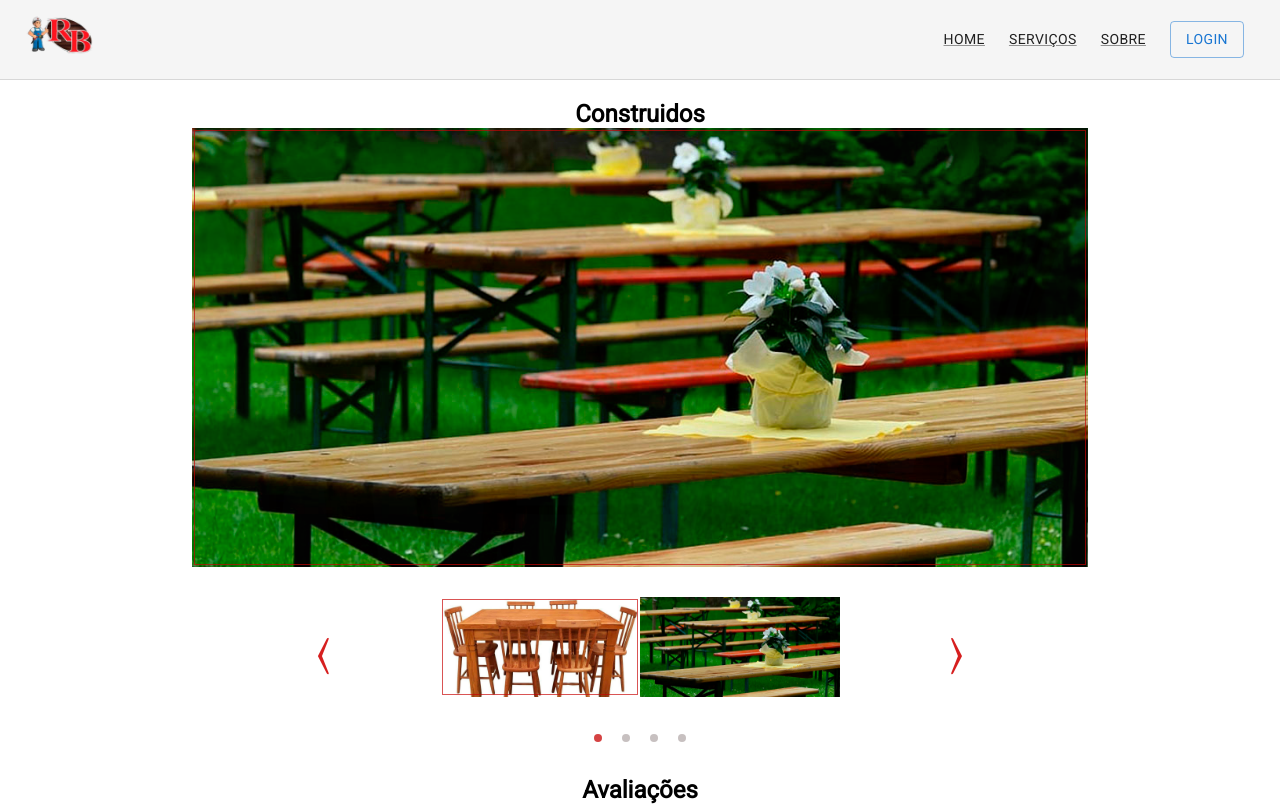
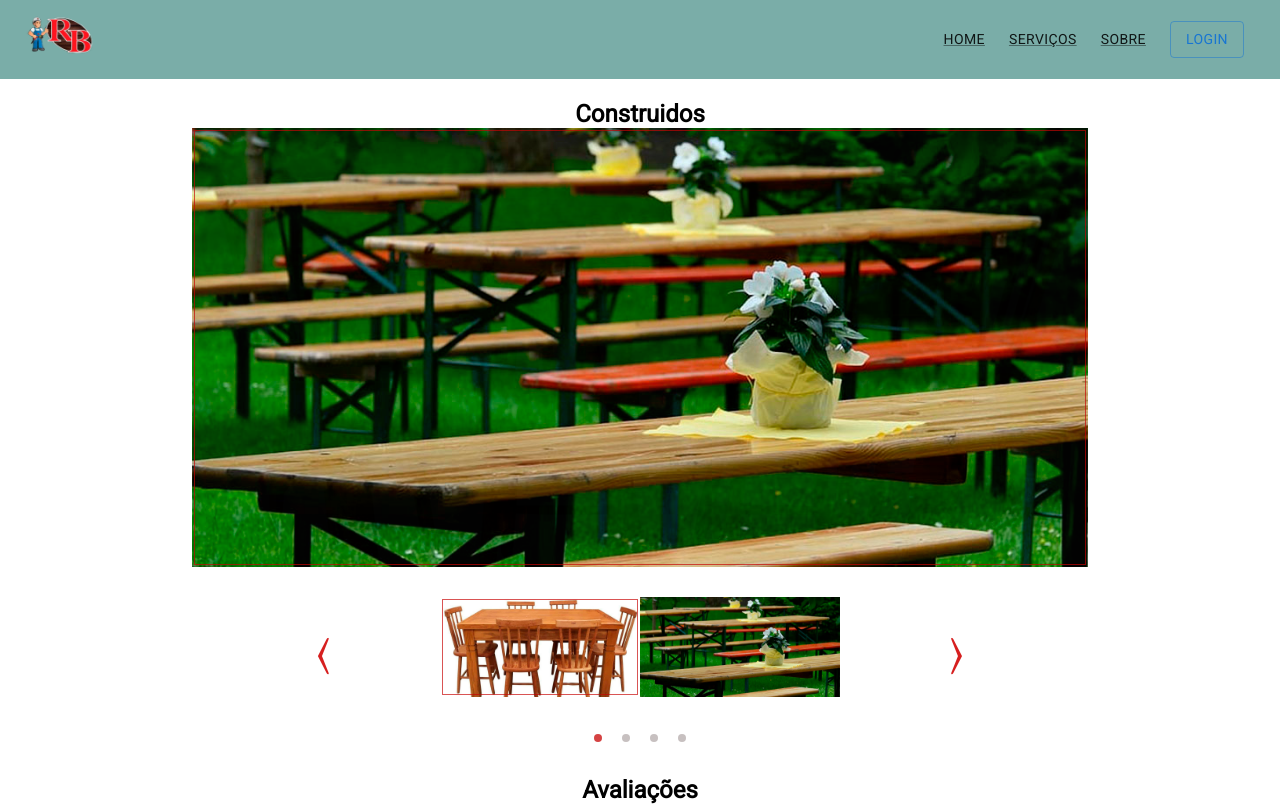
Before and after one commit to JorgeSilva95/RB-Moveis, a React (Create React App) app: page / in a window 1280 px wide. Shown: the top 806 px of the page. Built offline with nearby package versions, Linux system fonts and the light colour scheme; a web font is replaced by a local one.

Commit message:
Adicionado ao menu alem de fixo uma transparencia ao chegar na listagem de fotos e voltando ao normal quando passa pela listagem

```diff
--- a/src/Components/MenuBar.jsx
+++ b/src/Components/MenuBar.jsx
@@ -7,16 +7,36 @@ import Link from "@mui/material/Link";
 import Logo from "../Imagens/Logo.png";
 import "../Styls/MenuBar.css";
 
+window.onscroll = function () {
+  scrollFunc();
+};
+
+function scrollFunc(){
+  const headerTran = document.getElementById("cabssalh");
+
+  if (
+    document.body.scrollTop > 500 ||
+    document.documentElement.scrollTop > 500
+  ) {
+    headerTran.style.background = "rgba(66,139,131,70%)";
+
+  } else if(document.documentElement.scrollTop < 10) {
+    headerTran.style.background = "rgba(66,139,131,70%)";
+  }
+   else {
+    headerTran.style.transition = "0.90s";
+    headerTran.style.background = "rgba(66,139,131,30%)";
+  }
+}
+
 function MenuBar(props) {
+
   const { idScreen } = props;
-  const { setScreen } = props;
-  function setttt() {
-    props.setScreen="aeecaralhoooo";
-    console.log(setScreen);
-  }
+
   return (
     <div className="cabsAlho">
       <AppBar
+        id="cabssalh"
         position="static"
         color="default"
         elevation={0}
@@ -24,7 +44,7 @@ function MenuBar(props) {
       >
         <Toolbar sx={{ flexWrap: "wrap" }}>
           <Typography variant="h6" color="inherit" noWrap sx={{ flexGrow: 1 }}>
-            <img className="Logo" src={Logo} alt="Logo"/>
+            <img className="Logo" src={Logo} alt="Logo" />
           </Typography>
           <nav>
             <Link
--- a/src/Styls/MenuBar.css
+++ b/src/Styls/MenuBar.css
@@ -8,3 +8,9 @@
     width: 100%;
     z-index: 2;
 }
+
+#cabssalh{
+    transition: 0.9s;
+    background: rgba(66,139,131,70%);
+    border-style: none;
+}
```
